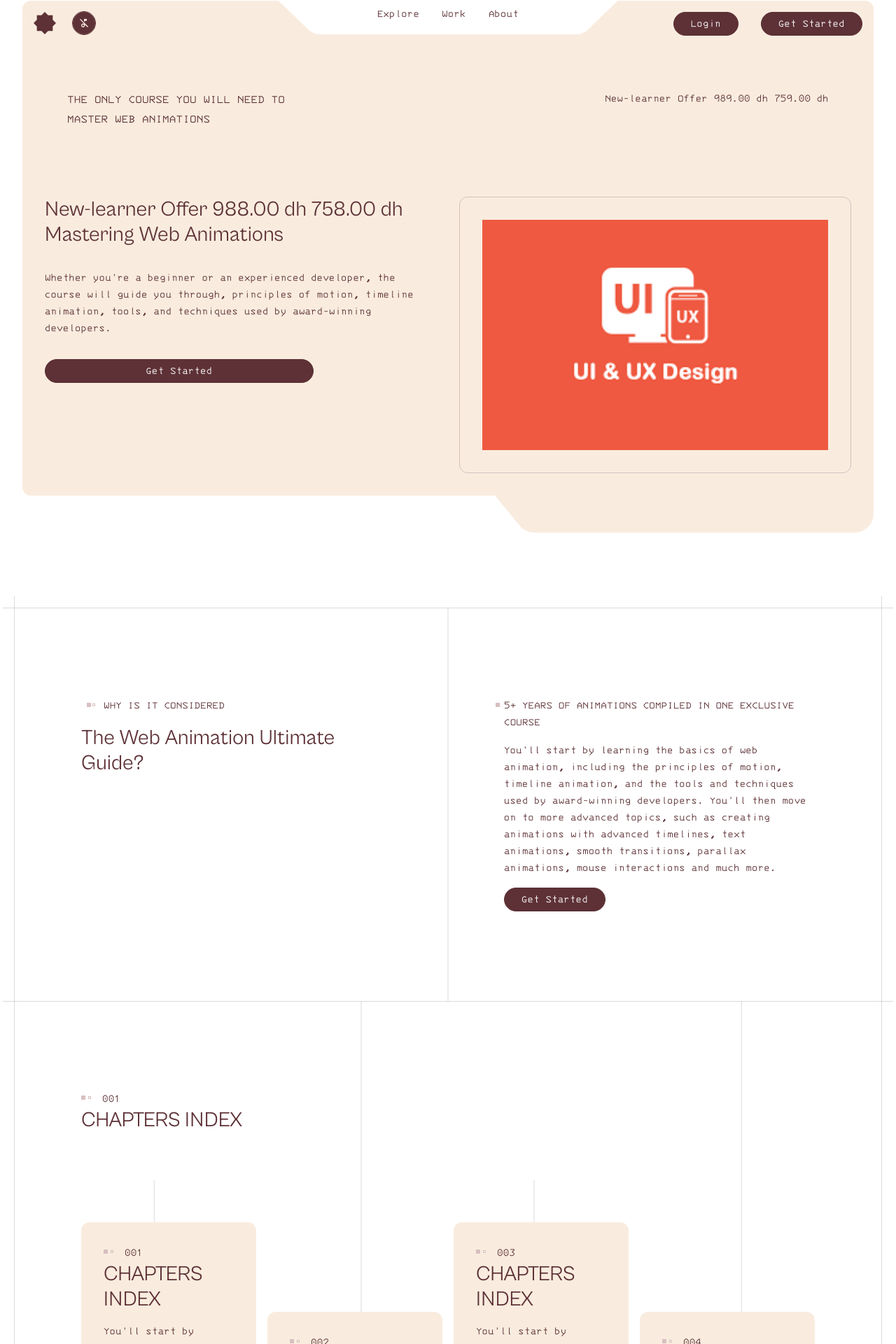
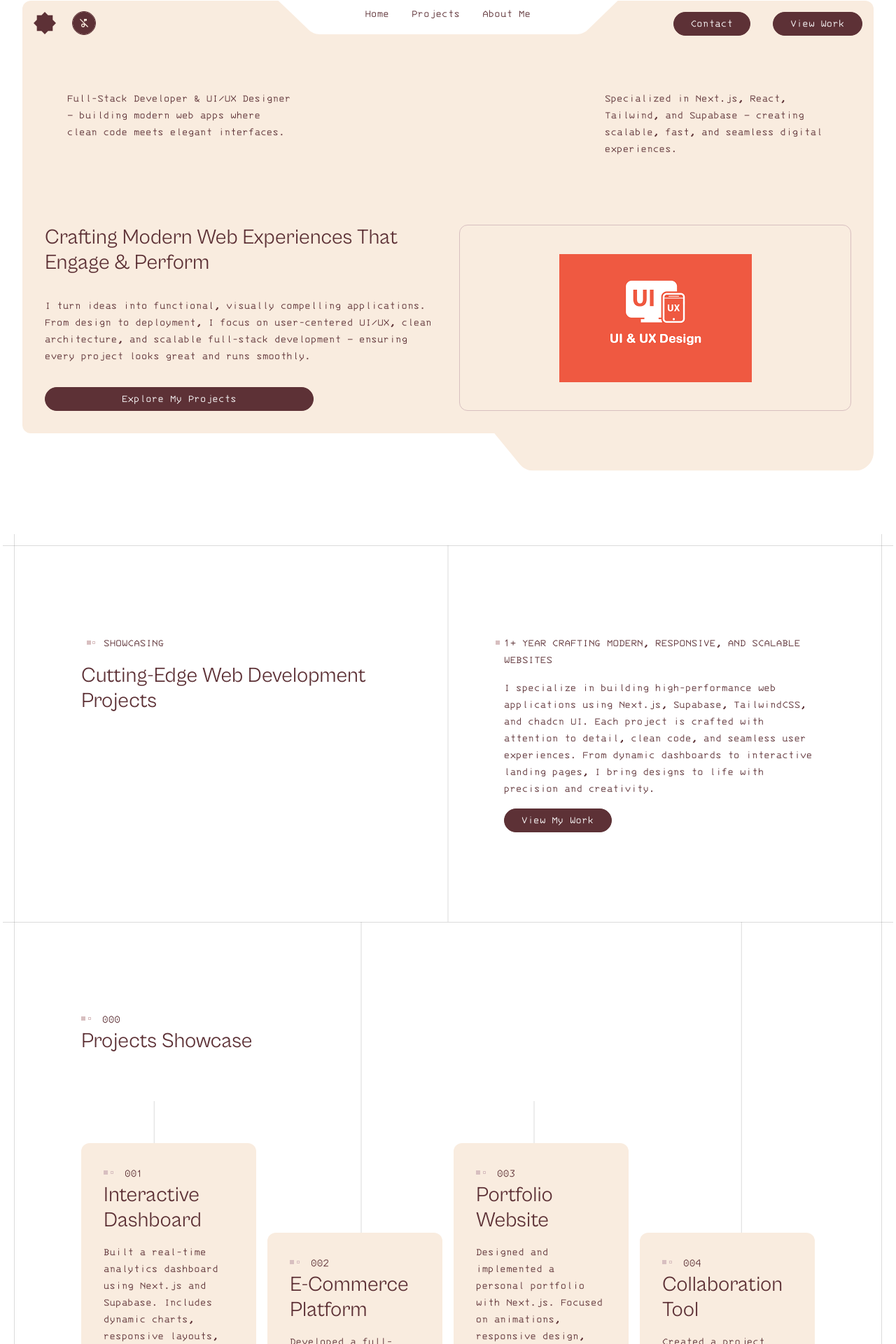
Before and after one commit to samjaabo/portfolio-v2, a Next.js app: page /test in a window 1280 px wide. Shown: the part 31-1951 px from the top of the page at 70% size. Built offline with nearby package versions, Linux system fonts and the light colour scheme; a web font is replaced by a local one.

Commit message:
complete dump portfolio text for dev

```diff
--- a/src/app/globals.css
+++ b/src/app/globals.css
@@ -94,7 +94,7 @@
   }
 
   .hover-underline-link {
-    @apply py-1 w-fit h-fit relative inline-block text-color after:bg-line-color
+    @apply w-fit h-fit relative inline-block text-color after:bg-line-color
     after:content-[''] after:absolute after:bottom-1 after:left-0
     after:h-[1px] after:w-full
     after:scale-x-0 not-hover:after:origin-right after:origin-left
--- a/src/components/futuristic/sections/blog.tsx
+++ b/src/components/futuristic/sections/blog.tsx
@@ -20,18 +20,16 @@ export default function BlogSection() {
           <div className="relative top-0 left-0 flex">
             <div className="absolute top-2 -left-4 w-1.5 h-1.5 bg-line-color-soft"></div>
             <div className="absolute top-[0.56275rem] -left-2 w-1 h-1 border border-line-color-soft"></div>
-            WHY IS IT CONSIDERED
+            who I am
           </div>
           <h1 className="text-3xl font-bold">
-            The Web Animation Ultimate Guide?
+            Crafting Modern Web Experiences
           </h1>
           <p className="max-w-lg text-center">
-            You'll start by learning the basics of web animation, including the
-            principles of motion, timeline animation, and the tools and
-            techniques used by award-winning developers. You'll then move on to
-            more advanced topics, such as creating animations with advanced
-            timelines, text animations, smooth transitions, parallax animations,
-            mouse interactions and much more.
+            I design and build web applications that combine clean,
+            user-centered interfaces with scalable, high-performance code. Every
+            project I work on focuses on usability, aesthetics, and technical
+            excellence.
           </p>
         </div>
       </div>
@@ -56,20 +54,27 @@ export default function BlogSection() {
           <div className="relative flex">
             <div className="absolute top-2 left-2 w-1.5 h-1.5 bg-line-color-soft"></div>
             <div className="absolute top-[0.56275rem] left-4 w-1 h-1 border border-line-color-soft"></div>
-            <div className="pl-8"> WHY IS IT CONSIDERED</div>
+            <div className="pl-8"> About Me</div>
           </div>
           <h1 className="text-3xl font-bold">
-            The Web Animation Ultimate Guide?
+            Full-Stack Developer & UI/UX Designer
           </h1>
           <p>
-            You'll start by learning the basics of web animation, including the
-            principles of motion, timeline animation, and the tools and
-            techniques used by award-winning developers.
+            I specialize in designing and building modern web applications that
+            are both visually compelling and technically robust. My work
+            combines clean UI/UX design with scalable full-stack development,
+            ensuring seamless user experiences across devices.
           </p>
           <p>
-            You'll then move on to more advanced topics, such as creating
-            animations with advanced timelines, text animations, smooth
-            transitions, parallax animations, mouse interactions and much more.
+            With expertise in Next.js, React, Tailwind, and Supabase, I turn
+            ideas into functional, interactive, and high-performance
+            applications, always focusing on code quality, accessibility, and
+            user-centered design.
+          </p>
+          <p>
+            I build web applications that are both visually appealing and highly
+            functional, combining clean UI/UX with scalable full-stack
+            development.
           </p>
         </div>
         <div className="relative top-0 -left-8 h-px bg-gray/25 w-[calc(100%+4rem)] hidden max-sm:block max-sm:my-32">
--- a/src/components/futuristic/sections/footer.tsx
+++ b/src/components/futuristic/sections/footer.tsx
@@ -18,9 +18,9 @@ export default function Footer() {
         {/* row 1 */}
         <div className="flex">
           <p className="sm:max-w-1/2 lg:max-w-full max-w-full">
-            Whether you're a beginner or an experienced developer, the course
-            will guide you through, principles of motion, timeline animation,
-            tools, and techniques used by award-winning developers.
+            I’m a Full-Stack Developer & UI/UX Designer creating modern,
+            scalable web experiences. Explore projects, learn about my approach,
+            or connect to collaborate.
           </p>
         </div>
         <div className="flex">
@@ -28,17 +28,17 @@ export default function Footer() {
             <li className="lg:hidden block font-bold pb-4">website</li>
             <li className="">
               <a href="#" className="hover-underline-link">
-                Web Animationsx
+                Projects
               </a>
             </li>
             <li className="">
               <a href="#" className="hover-underline-link">
-                Learn Web3D
+                About Me
               </a>
             </li>
             <li className="">
               <a href="#" className="hover-underline-link">
-                Creative Code
+                Contact
               </a>
             </li>
           </ul>
@@ -68,8 +68,8 @@ export default function Footer() {
             NEWSLETTER
           </div>
           <p className="sm:max-w-1/2 lg:max-w-full max-w-full">
-            Sign up for our newsletter and get the latest updates, news and
-            product offers via email.
+            Subscribe to my newsletter for updates on my latest projects, design
+            tips, and web development insights.
           </p>
           <div className="flex sm:max-w-1/2 lg:max-w-full max-w-full w-full  ring-0 border-1 border-line-color-soft in-focus-within:border-line-color rounded-xl">
             <input
--- a/src/components/futuristic/sections/header.tsx
+++ b/src/components/futuristic/sections/header.tsx
@@ -23,13 +23,13 @@ export default function HeaderSection() {
         <NavbarContainerRounded />
         <nav className="absolute top-0 left-1/2 -translate-x-1/2 z-9 w-fit h-8 pt-1.5 flex items-center justify-center gap-2 lg:gap-8">
           <LinkButton variant="link" href="#explore">
-            explore
+            Home
           </LinkButton>
           <LinkButton variant="link" href="#work">
-            Work
+            Projects
           </LinkButton>
           <LinkButton variant="link" href="#about">
-            About
+            About Me
           </LinkButton>
         </nav>
         <Link
@@ -40,8 +40,8 @@ export default function HeaderSection() {
           <BackgroundMusic />
         </Link>
         <div className="absolute m-4 gap-4 lg:gap-8 top-0 right-0 z-10 flex justify-between">
-          <LinkButton href="#about">login</LinkButton>
-          <LinkButton href="#about">get started</LinkButton>
+          <LinkButton href="#about">Contact</LinkButton>
+          <LinkButton href="#about">View Work</LinkButton>
 
           {/* for smart devices */}
           <button className="lg:hidden inline-block cursor-pointer">
@@ -49,13 +49,19 @@ export default function HeaderSection() {
           </button>
         </div>
         <div className="relative z-8 w-full flex lg:flex-row flex-col items-start justify-between p-8 pt-22 lg:p-16 lg:pt-32">
-          <div className="lg:max-w-xs z-20">
-            <TypingText text="THE ONLY COURSE YOU WILL NEED TO MASTER WEB ANIMATIONS" />
-            {/* THE ONLY COURSE YOU WILL NEED TO MASTER WEB ANIMATIONS */}
+          <div className="z-20 lg:max-w-xs max-lg:ml-auto  flex gap-2 items-baseline">
+            {/* <div className="h-2 w-2 aspect-square rounded-0 border border-line-color-soft animate-ping"></div> */}
+            <p className="">
+              Full-Stack Developer & UI/UX Designer — building modern web apps
+              where clean code meets elegant interfaces.
+            </p>
           </div>
           <div className="z-20 lg:max-w-xs max-lg:ml-auto  flex gap-2 items-baseline">
             {/* <div className="h-2 w-2 aspect-square rounded-0 border border-line-color-soft animate-ping"></div> */}
-            <p className="">New-learner Offer 989.00 dh 759.00 dh</p>
+            <p className="">
+              Specialized in Next.js, React, Tailwind, and Supabase — creating
+              scalable, fast, and seamless digital experiences.
+            </p>
           </div>
         </div>
       </div>
@@ -64,15 +70,16 @@ export default function HeaderSection() {
           <div className="flex w-full h-full flex-col gap-8 items-start justify-start flex-1 order-1 max-lg:order-2">
             <div className="flex w-full h-full flex-1 flex-col gap-8 lg:max-w-xl">
               <h2 className="text-3xl font-bold">
-                New-learner Offer 988.00 dh 758.00 dh Mastering Web Animations
+                Crafting Modern Web Experiences That Engage & Perform
               </h2>
               <p className="">
-                Whether you're a beginner or an experienced developer, the
-                course will guide you through, principles of motion, timeline
-                animation, tools, and techniques used by award-winning
-                developers.
+                I turn ideas into functional, visually compelling applications.
+                From design to deployment, I focus on user-centered UI/UX, clean
+                architecture, and scalable full-stack development — ensuring
+                every project looks great and runs smoothly.
               </p>
-              <LinkButton href="#about">Get Started</LinkButton>
+
+              <LinkButton href="#about">Explore My Projects</LinkButton>
 
               {/* <div className="flex gap-2 lg:gap-8">
                 <ol>
@@ -96,12 +103,12 @@ export default function HeaderSection() {
               </div> */}
             </div>
           </div>
-          <div className="flex-1 order-2 max-lg:order-1 max-lg:w-full items-stretch max-h-full">
-            <div className=" w-full h-full bg-soft p-8 rounded-xl  border border-line-color-soft flex items-center justify-center">
+          <div className="flex-1 order-2 max-lg:order-1 max-lg:w-full items-stretch ">
+            <div className="max-h-full overflow-hidden w-full h-full bg-soft p-8 rounded-xl  border border-line-color-soft flex items-center justify-center">
               <img
                 src="/futuristic/ui-ux.png"
                 alt=""
-                className=" w-full h-full bg-center object-contain"
+                className="object-cover "
               />
             </div>
           </div>
--- a/src/components/futuristic/sections/projects.tsx
+++ b/src/components/futuristic/sections/projects.tsx
@@ -27,10 +27,10 @@ export default function ProjectsSection() {
           <div className="relative flex">
             <div className="absolute top-2 left-2 w-1.5 h-1.5 bg-line-color-soft"></div>
             <div className="absolute top-[0.56275rem] left-4 w-1 h-1 border border-line-color-soft"></div>
-            <div className="pl-8">WHY IS IT CONSIDERED</div>
+            <div className="pl-8">SHOWCASING</div>
           </div>
           <h1 className="text-3xl font-bold">
-            The Web Animation Ultimate Guide?
+            Cutting-Edge Web Development Projects
           </h1>
         </div>
         <div className="relative top-0 -left-8 h-px bg-gray/25 w-[calc(100%+4rem)] hidden max-sm:block">
@@ -40,18 +40,17 @@ export default function ProjectsSection() {
           <div className="relative flex">
             <div className="absolute top-2 -left-3 w-1.5 h-1.5 bg-line-color-soft"></div>
             {/* <div className="absolute top-[0.56275rem] -left-2 w-1 h-1 border border-line-color-soft"></div> */}
-            5+ YEARS OF ANIMATIONS COMPILED IN ONE EXCLUSIVE COURSE
+            1+ YEAR CRAFTING MODERN, RESPONSIVE, AND SCALABLE WEBSITES
           </div>
           <p>
-            You'll start by learning the basics of web animation, including the
-            principles of motion, timeline animation, and the tools and
-            techniques used by award-winning developers. You'll then move on to
-            more advanced topics, such as creating animations with advanced
-            timelines, text animations, smooth transitions, parallax animations,
-            mouse interactions and much more.
+            I specialize in building high-performance web applications using
+            Next.js, Supabase, TailwindCSS, and chadcn UI. Each project is
+            crafted with attention to detail, clean code, and seamless user
+            experiences. From dynamic dashboards to interactive landing pages, I
+            bring designs to life with precision and creativity.
           </p>
 
-          <button className="btn w-fit">Get Started</button>
+          <button className="btn w-fit">View My Work</button>
         </div>
       </div>
       <div className="relative top-0 left-0 w-full px-4 py-32 lg:px-24">
@@ -59,8 +58,8 @@ export default function ProjectsSection() {
         <div className="relative md:left-[calc(25%-3rem)] lg:left-0 top-0 mb-32 w-fit">
           <div className="w-1.5 h-1.5 bg-line-color-soft inline-block mr-1 mb-[calc(0.875rem/2-0.375rem/2)]"></div>
           <div className="w-1 h-1 border border-line-color-soft inline-block mr-4 mb-[calc(0.875rem/2-0.25rem/2)]"></div>
-          <div className="inline-block">001</div>
-          <h1 className="font-bold text-3xl">CHAPTERS INDEX</h1>
+          <div className="inline-block">000</div>
+          <h1 className="font-bold text-3xl">Projects Showcase</h1>
         </div>
         <div className="grid grid-cols-1 md:grid-cols-2 lg:grid-cols-3 xl:grid-cols-4 w-full gap-x-4 gap-y-32">
           {[0, 1, 2, 3, 4, 5, 6, 7].map((_, i) => (
--- a/src/components/futuristic/ui/card.tsx
+++ b/src/components/futuristic/ui/card.tsx
@@ -1,7 +1,49 @@
 import clsx from "clsx";
 import { SmallCardBottomContainer } from "../svgs";
-
+const projects = [
+  {
+    title: "Interactive Dashboard",
+    description:
+      "Built a real-time analytics dashboard using Next.js and Supabase. Includes dynamic charts, responsive layouts, and optimized performance for enterprise data.",
+  },
+  {
+    title: "E-Commerce Platform",
+    description:
+      "Developed a full-featured online store with TailwindCSS and chadcn UI. Integrated payment gateway, product catalog, and smooth user interactions.",
+  },
+  {
+    title: "Portfolio Website",
+    description:
+      "Designed and implemented a personal portfolio with Next.js. Focused on animations, responsive design, and fast load times.",
+  },
+  {
+    title: "Collaboration Tool",
+    description:
+      "Created a project management tool for teams with real-time updates, notifications, and secure authentication using Supabase.",
+  },
+  {
+    title: "Landing Page Animations",
+    description:
+      "Crafted multiple interactive landing pages with advanced animations, parallax effects, and modern UI patterns.",
+  },
+  {
+    title: "Blog Platform",
+    description:
+      "Built a fast, SEO-friendly blogging platform with Markdown support, dynamic routing, and intuitive content management.",
+  },
+  {
+    title: "Internal Admin Panel",
+    description:
+      "Developed a scalable admin panel for internal use with dashboards, charts, and user management tools.",
+  },
+  {
+    title: "Custom UI Component Library",
+    description:
+      "Created reusable, accessible UI components using TailwindCSS and chadcn UI for faster project development.",
+  },
+];
 export function FuturisticCard({ id }: { id: number }) {
+  const project = projects[id % projects.length];
   return (
     <div
       className={clsx(
@@ -15,16 +57,9 @@ export function FuturisticCard({ id }: { id: number }) {
         <div className="w-1.5 h-1.5 bg-line-color-soft inline-block mr-1 mb-[calc(0.875rem/2-0.375rem/2)]"></div>
         <div className="w-1 h-1 border border-line-color-soft inline-block mr-4 mb-[calc(0.875rem/2-0.25rem/2)]"></div>
         <div className="inline-block">{String(id + 1).padStart(3, "0")}</div>
-        <h1 className="font-bold text-3xl">CHAPTERS INDEX</h1>
+        <h1 className="font-bold text-3xl">{project.title}</h1>
       </div>
-      <p className=" line-clamp-8">
-        You'll start by learning the basics of web animation, including the
-        principles of motion, timeline animation, and the tools and techniques
-        used by award-winning developers. You'll then move on to more advanced
-        topics, such as creating animations with advanced timelines, text
-        animations, smooth transitions, parallax animations, mouse interactions
-        and much more.
-      </p>
+      <p className=" line-clamp-8">{project.description}</p>
       <SmallCardBottomContainer />
     </div>
   );
```
